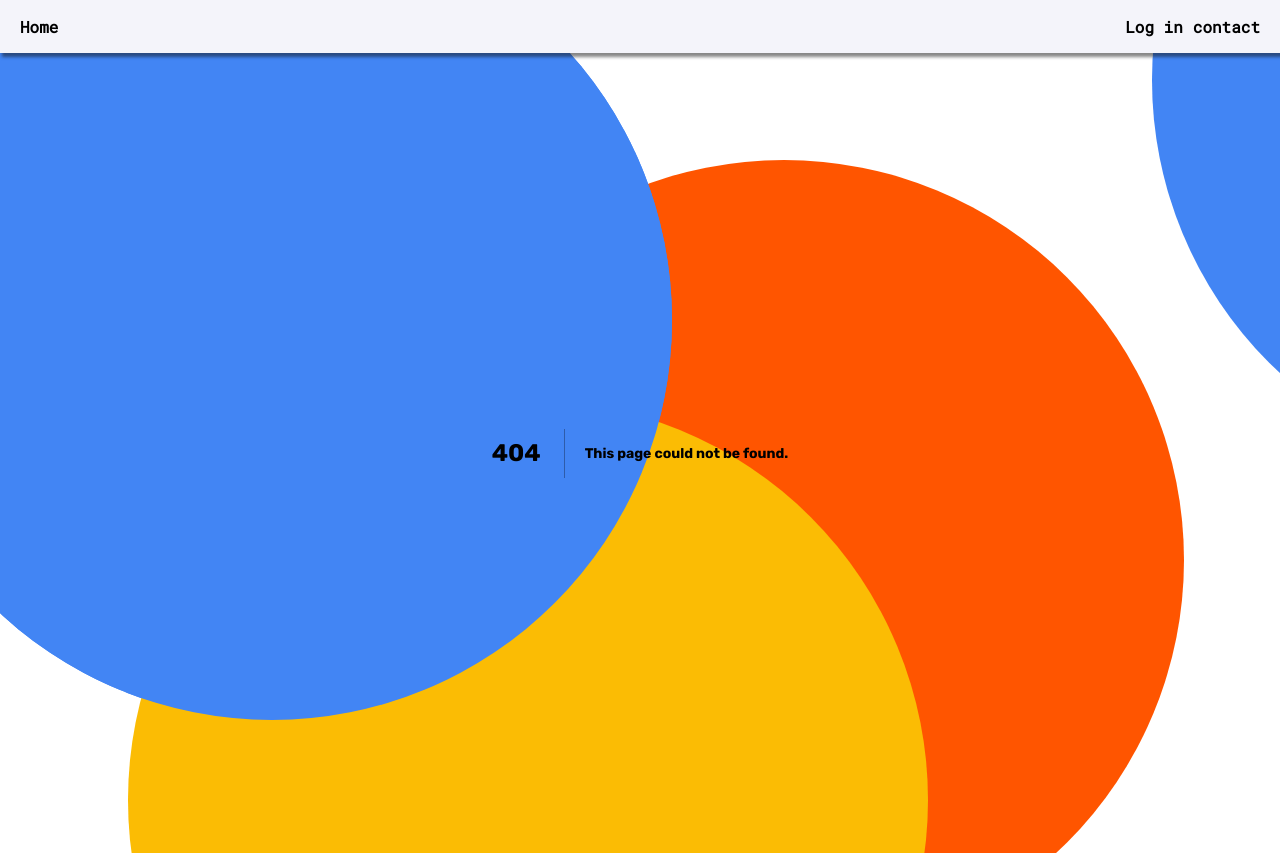
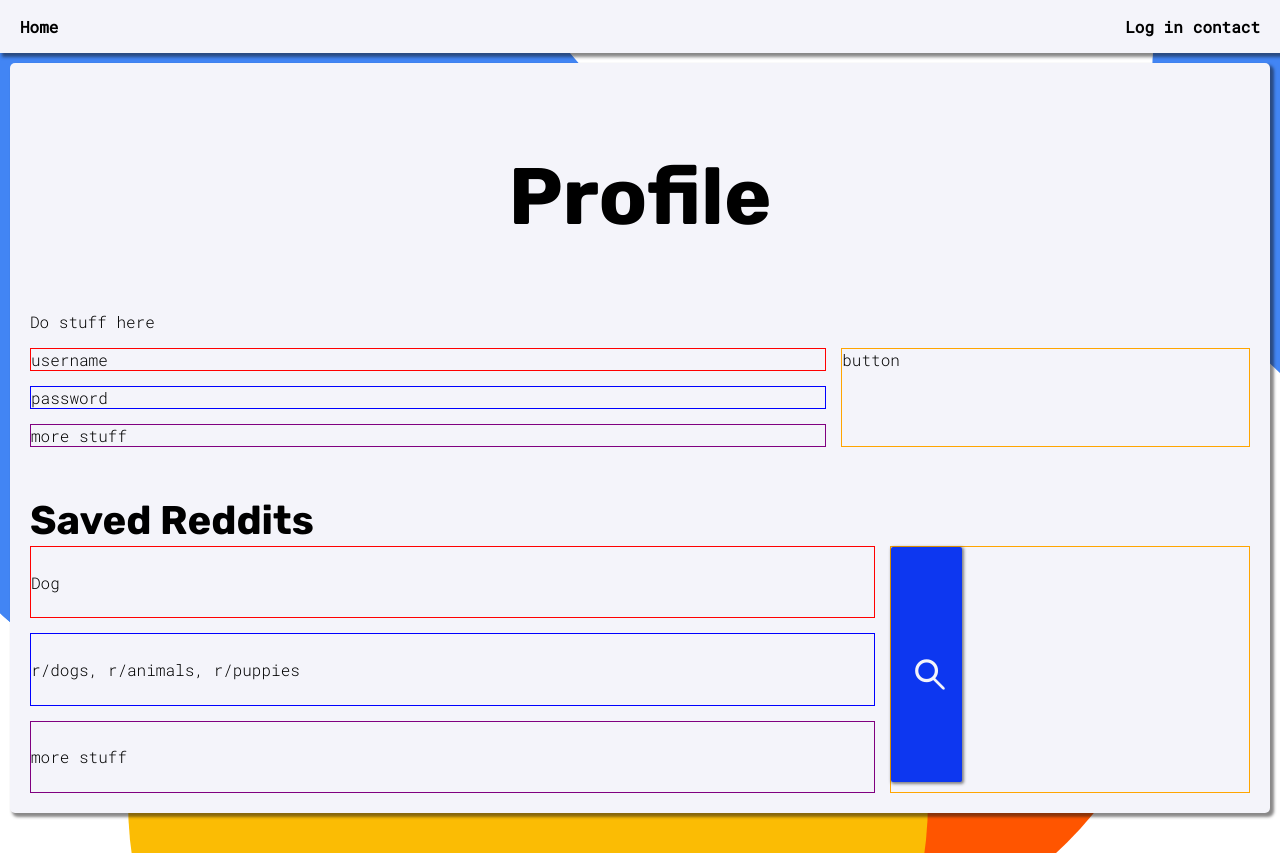
Before and after one commit to wpeckelsen/reddit-multi-search, a Next.js app: page /pages/profile in a window 1280 px wide. Before the commit this address had no page. After the commit the page ends 823 px from the top, so only its background shows below. Built offline with nearby package versions, Linux system fonts and the light colour scheme.

Commit message:
profile page setup

```diff
--- a/src/app/components/button/button.scss
+++ b/src/app/components/button/button.scss
@@ -29,3 +29,8 @@ button a {
     text-decoration: none;
     color: $offwhite;
 }
+
+.icon{
+    font-size: 5em;
+    transform: scaleX(-1);
+}
--- /dev/null
+++ b/src/app/components/grid/Grid.jsx
@@ -0,0 +1,17 @@
+import React from 'react'
+import "./grid.scss";
+
+export default function Grid({ a, b, c, d }) {
+  return (
+    <div className="grid">
+
+      <span className="grid-a">{a}</span>
+      <span className="grid-b">{b}</span>
+      <span className='grid-c'>{c}</span>
+      <span className="grid-d">{d}</span>
+
+
+
+    </div>
+  )
+}
--- /dev/null
+++ b/src/app/components/grid/grid.scss
@@ -0,0 +1,46 @@
+@import "@/app/styles/variables.scss";
+@import "@/app/styles/globals.scss";
+
+.grid {
+    display: grid;
+    column-gap: 15px;
+    row-gap: 15px;
+
+
+    grid-template-areas:
+    "a a c"
+    "b b c"
+    "d d c"
+    ;
+
+    // padding: 10px 0 10px 0;
+    // border-bottom-style: dotted;
+    // border-width: 5px;
+}
+
+
+.grid-a {
+    border: 1px solid red;
+    grid-area: a;
+    @include flex-centre-left;
+}
+
+
+
+.grid-b {
+    border: 1px solid blue;
+    grid-area: b;
+    @include flex-centre-left;
+}
+.grid-c {
+    border: 1px solid orange;
+    grid-area: c;
+
+    @include flex-button-narrow;
+}
+
+.grid-d {
+    border: 1px solid purple;
+    grid-area: d;
+    @include flex-centre-left;
+}
--- a/src/app/page.jsx
+++ b/src/app/page.jsx
@@ -9,7 +9,7 @@ export default function Home() {
       <h1>Google through multiple Subreddits</h1>
 
       <Button
-        content={<Link href="/pages/search">Search</Link>}
+        content={<Link href="/pages/profile">Search</Link>}
       />
     </>
   );
--- /dev/null
+++ b/src/app/pages/profile/page.jsx
@@ -0,0 +1,45 @@
+import Button from '@/app/components/button/Button'
+import Card from '@/app/components/card/Card'
+import Grid from '@/app/components/grid/Grid'
+import React from 'react'
+
+
+export default function page() {
+    return (
+        <Card
+            title="Profile"
+            subtitle="Do stuff here"
+            size="wide"
+            content={<>
+                <Grid
+                    a="username"
+                    b="password"
+                    c="button"
+                    d="more stuff"
+
+                />
+
+
+
+                <h3>Saved Reddits</h3>
+                <Grid
+                    a="Dog"
+                    b="r/dogs, r/animals, r/puppies"
+                    c={<>
+                    <Button
+                    content={<>
+                    <p className='icon'>⌕</p>
+                    </>}
+                    />
+
+
+                    </>}
+                    d="more stuff"
+
+                />
+
+
+            </>}
+        />
+    )
+}
--- a/src/app/styles/globals.scss
+++ b/src/app/styles/globals.scss
@@ -26,6 +26,22 @@ h4 {
     text-align: center;
 }
 
+h2{
+    font-family: 'Rubik', sans-serif;
+    font-weight: 200;
+    font-size: 5em;
+    text-align: center;
+}
+
+
+h3{
+    font-family: 'Rubik', sans-serif;
+    font-weight: 200;
+    font-size: 2.5em;
+    text-align: left;
+    margin-top: 50px;
+    margin-bottom: 2px;
+}
 
 a {
     text-decoration: none;
@@ -49,17 +65,6 @@ body {
     margin: 0;
 }
 
-
-
-h3 {
-    font-size: 2.5em;
+.flex-content {
+    @include flex-middle;
 }
-
-.flex-content {
-    // padding: 0;
-    // margin: 0;
-    display: flex;
-    flex-direction: column;
-    align-items: center;
-    justify-content: center;
-}
--- a/src/app/styles/variables.scss
+++ b/src/app/styles/variables.scss
@@ -1,16 +1,38 @@
-
 // app colors
 $linkBlue: #0d37f0;
 $redditOrange: #FF5500;
-$petrol:#25A18E;
+$petrol: #25A18E;
 $offwhite: #f4f4fa;
 
 // google colors
 $googleBlue: #4285F4;
-$googleRed:#EA4335;
+$googleRed: #EA4335;
 $googleGreen: #34A853;
 $googleYellow: #FBBC04;
 
-
+// shadows
 $shadowRegular: 3px 3px 3px 1px rgba(19, 18, 18, 0.5);
 $shadowThin: 1px 1px 3px 1px rgba(19, 18, 18, 0.5);
+
+@mixin flex-middle {
+    display: flex;
+    flex-direction: column;
+    align-items: center;
+    justify-content: center;
+}
+
+@mixin flex-centre-left {
+    display: flex;
+    flex-direction: column;
+    justify-content: center;
+    align-items: flex-start;
+
+}
+
+@mixin flex-button-narrow{
+    display: flex;
+    flex-direction: row;
+    justify-content: flex-start;
+    align-items: stretch;
+    align-content: center;
+}
```
Also changed, not shown: src/app/components/button/Button.jsx (+7 -2 lines).
